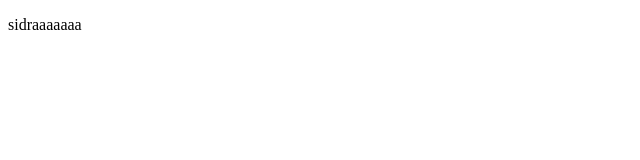
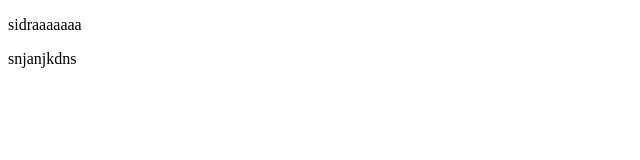
Before and after one commit to sidrajamil949/localrepro, a plain HTML site: page index.html in a window 1280 px wide. Shown: the full height of the page, 0-640 px from the left. Drawn offline with Linux system fonts and the light colour scheme.

Commit message:
add new feature

```diff
--- a/index.html
+++ b/index.html
@@ -7,5 +7,6 @@
 </head>
 <body>
     <p>sidraaaaaaa</p>
+    <p>snjanjkdns</p>
 </body>
 </html>
```
